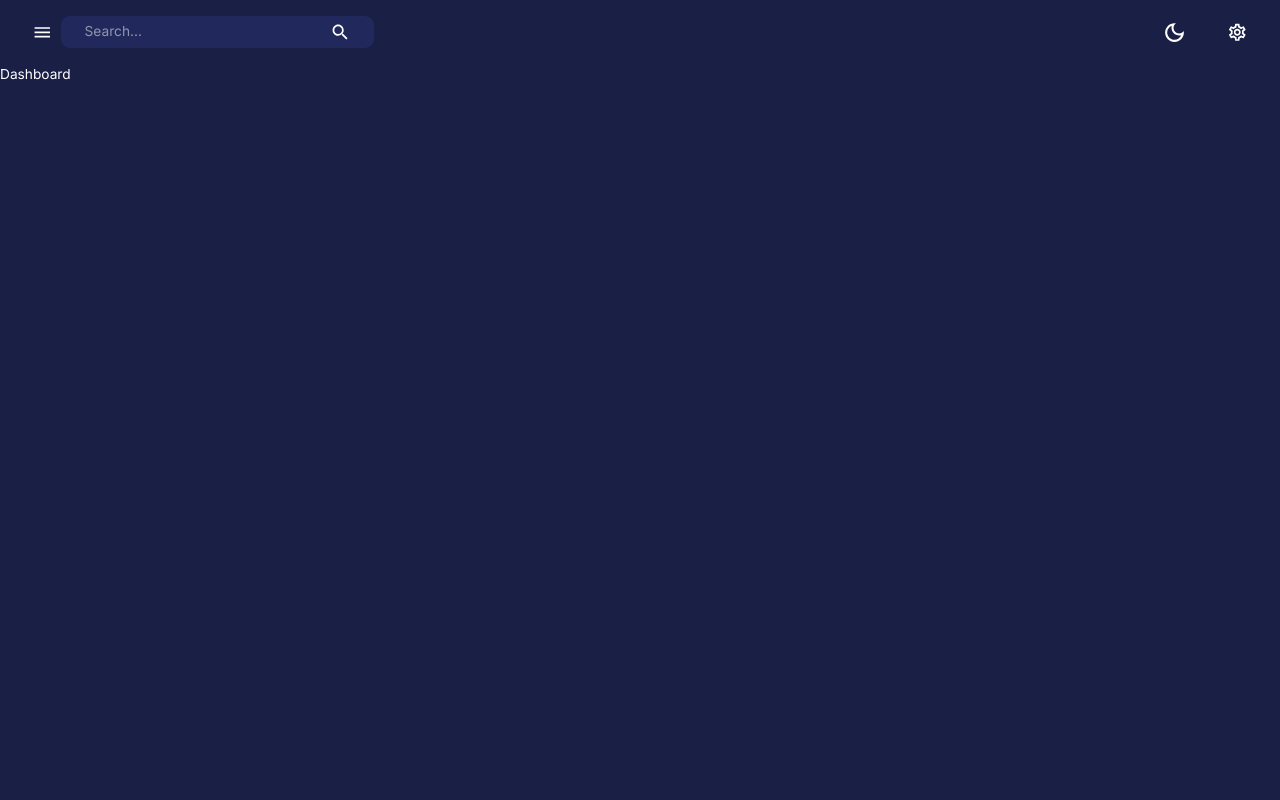
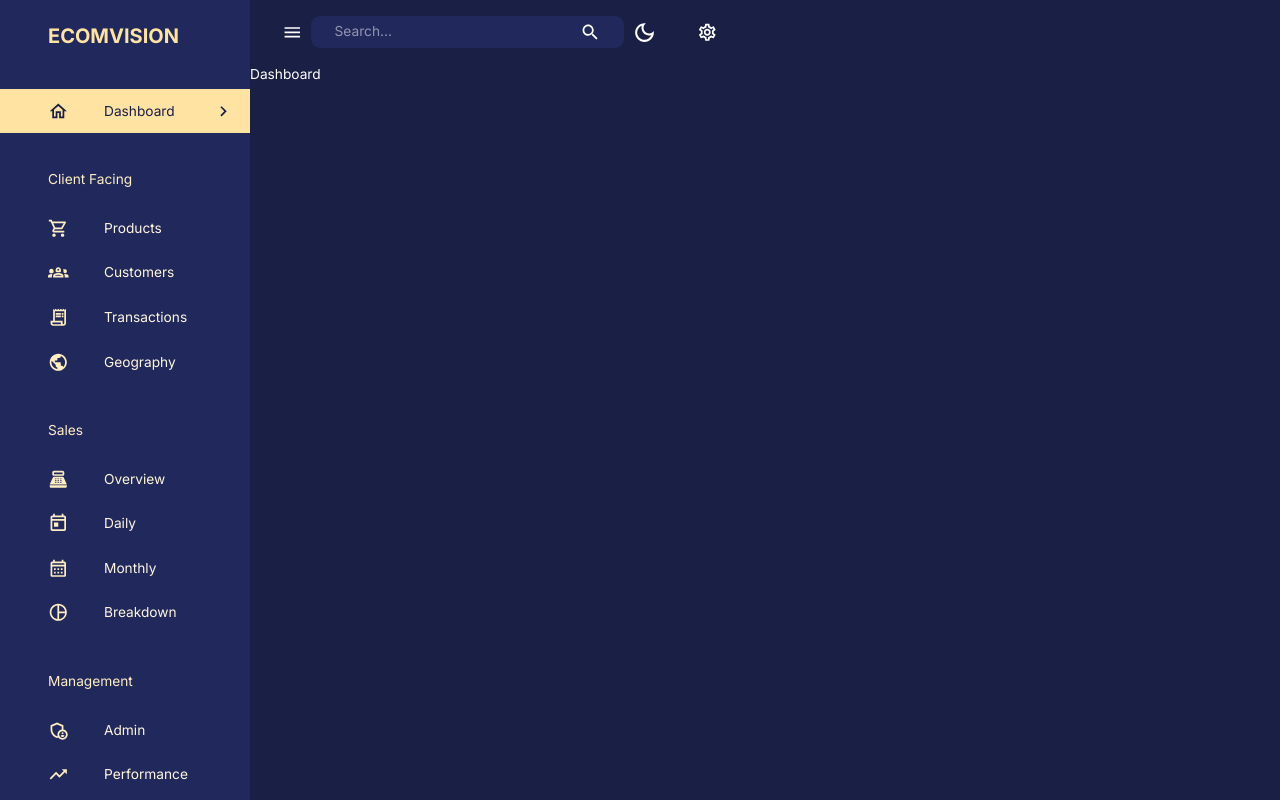
Before and after one commit to NirobxHasan/admin-dashboard-mernstack, a React (Create React App) app in the folder client/: page /dashboard in a window 1280 px wide. Built offline with nearby package versions, Linux system fonts and the light colour scheme.

Commit message:
Sidebar added

```diff
--- a/client/src/components/Navbar.jsx
+++ b/client/src/components/Navbar.jsx
@@ -4,7 +4,10 @@
 import FlexBetween from './FlexBetween';
 import { DarkModeOutlined, LightModeOutlined, Menu as MenuIcon, Search, SettingsOutlined}  from '@mui/icons-material'
 import { setMode } from 'state';
-function Navbar() {
+function Navbar({
+    isSidebarOpen,
+    setIsSidebarOpen
+}) {
     const dispatch = useDispatch();
     const theme = useTheme();
   return (
@@ -16,7 +19,7 @@
         <Toolbar sx={{ justifyContent:'space-between' }}>
              {/* LEFT SIDE */}
             <FlexBetween>
-                <IconButton onClick={()=> console.log('Open/close appbar')}>
+                <IconButton onClick={()=> setIsSidebarOpen(!isSidebarOpen)}>
                     <MenuIcon/>
                 </IconButton>
                 <FlexBetween
--- /dev/null
+++ b/client/src/components/Sidebar.jsx
@@ -0,0 +1,170 @@
+import React, { useEffect, useState } from 'react'
+import profileImage  from 'assets/profile.jpeg'
+import { useLocation, useNavigate } from 'react-router-dom'
+import { Box } from '@mui/system';
+import { Drawer, IconButton, List, ListItem, ListItemButton, ListItemIcon, ListItemText, Typography, useTheme } from '@mui/material';
+import FlexBetween from './FlexBetween';
+import { AdminPanelSettingsOutlined, CalendarMonthOutlined, ChevronLeft, ChevronRightOutlined, Groups2Outlined, HomeOutlined, PieChartOutlined, PointOfSaleOutlined, PublicOutlined, ReceiptLongOutlined, ShoppingCartOutlined, TodayOutlined, TrendingUpOutlined } from '@mui/icons-material';
+
+
+const navItems = [
+  {
+    text: "Dashboard",
+    icon: <HomeOutlined />,
+  },
+  {
+    text: "Client Facing",
+    icon: null,
+  },
+  {
+    text: "Products",
+    icon: <ShoppingCartOutlined />,
+  },
+  {
+    text: "Customers",
+    icon: <Groups2Outlined />,
+  },
+  {
+    text: "Transactions",
+    icon: <ReceiptLongOutlined />,
+  },
+  {
+    text: "Geography",
+    icon: <PublicOutlined />,
+  },
+  {
+    text: "Sales",
+    icon: null,
+  },
+  {
+    text: "Overview",
+    icon: <PointOfSaleOutlined />,
+  },
+  {
+    text: "Daily",
+    icon: <TodayOutlined />,
+  },
+  {
+    text: "Monthly",
+    icon: <CalendarMonthOutlined />,
+  },
+  {
+    text: "Breakdown",
+    icon: <PieChartOutlined />,
+  },
+  {
+    text: "Management",
+    icon: null,
+  },
+  {
+    text: "Admin",
+    icon: <AdminPanelSettingsOutlined />,
+  },
+  {
+    text: "Performance",
+    icon: <TrendingUpOutlined />,
+  },
+];
+
+function Sidebar({
+    isNonMobile,
+    drawerWidth,
+    isSidebarOpen,
+    setIsSidebarOpen
+}) {
+    const theme = useTheme();
+    const {pathname} = useLocation();
+    const navigate = useNavigate();
+    const [active, setActive] = useState("");
+    useEffect(()=>{
+        setActive(pathname.substring(1))
+    },[pathname])
+  return (
+    <Box>
+        {isSidebarOpen && (
+            <Drawer
+                open ={isSidebarOpen}
+                onClose = { ()=> setIsSidebarOpen(false)}
+                variant="persistent"
+                anchor='left'
+                sx={{
+                    width: drawerWidth,
+                    "& .MuiDrawer-paper":{  //Modify  this class
+                        color: theme.palette.secondary[200],
+                        backgroundColor: theme.palette.background.alt,
+                        boxSizing:"border-box",
+                        borderWidth: isNonMobile? 0:"2px",
+                        width: drawerWidth,
+                    }
+                }}
+            >
+                <Box width={"100%"}>
+                    <Box m="1.5rem 2rem 2rem 3rem">
+                        <FlexBetween color={theme.palette.secondary.main}>
+                            <Box display="flex" alignItems={"center"} gap="0.5rem">
+                                <Typography variant='h4' fontWeight="bold">
+                                    ECOMVISION
+                                </Typography>
+                            </Box>
+                            { !isNonMobile && (
+                                <IconButton onClick={()=> setIsSidebarOpen(!isSidebarOpen)}>
+                                    <ChevronLeft/>
+                                </IconButton>
+                            ) }
+                        </FlexBetween>
+                    </Box>
+                </Box>
+                <Box>
+                    <List>
+                        { navItems.map(({text,icon})=>{
+                            if(!icon){
+                                return(
+                                    <Typography key={text} sx={{ m:"2.25rem 0 1rem 3rem"}}>
+                                        {text}
+                                    </Typography>
+                                )
+                            }
+                            const lcText = text.toLowerCase();
+                            return (
+                                <ListItem key={text} disablePadding >
+                                    <ListItemButton onClick={()=>{
+                                        navigate(`/${lcText}`);
+                                        setActive(lcText);
+                                    }}
+                                    sx={{
+                                             backgroundColor: active === lcText? theme.palette.secondary[300] : "transparent",
+                                            color:
+                                                active=== lcText
+                                                ? theme.palette.primary[600]
+                                                : theme.palette.secondary[100]
+                                        }}
+                                    >
+                                        <ListItemIcon
+                                            sx={{
+                                                ml: "2rem",
+                                                color:
+                                                active=== lcText
+                                                ? theme.palette.primary[600]
+                                                : theme.palette.secondary[200]
+                                            }}
+                                        >
+                                            {icon}
+                                        </ListItemIcon>
+                                        <ListItemText primary={text}/>
+                                        {active === lcText && (
+                                            <ChevronRightOutlined sx={{ml: "auto"}}/>
+                                        )}
+
+                                    </ListItemButton>
+                                </ListItem>
+                            )
+                        }) }
+                    </List>
+                </Box>
+            </Drawer>
+            )}
+    </Box>
+  )
+}
+
+export default Sidebar
--- a/client/src/scenes/layout/index.jsx
+++ b/client/src/scenes/layout/index.jsx
@@ -1,13 +1,25 @@
-import { Box } from '@mui/material'
-import React from 'react'
+import { Box, useMediaQuery } from '@mui/material'
+import React, { useState } from 'react'
 import { Outlet } from 'react-router-dom'
 import Navbar from 'components/Navbar'
-import Dashboard from 'scenes/dashborad'
+import Sidebar from 'components/Sidebar'
+
 function Layout() {
+  const isNonMobile = useMediaQuery("(min-width: 600px)")
+  const [isSidebarOpen, setIsSidebarOpen] = useState(true)
   return (
-    <Box height="100%" width="100%">
+    <Box display={isNonMobile ? "flex":"block"} height="100%" width="100%">
+      <Sidebar
+        isNonMobile={isNonMobile}
+        drawerWidth ="250px"
+        isSidebarOpen = {isSidebarOpen}
+        setIsSidebarOpen={setIsSidebarOpen}
+      />
       <Box>
-        <Navbar/>
+        <Navbar
+          isSidebarOpen = {isSidebarOpen}
+          setIsSidebarOpen={setIsSidebarOpen}
+        />
         <Outlet/>
       </Box>
     </Box>
```
